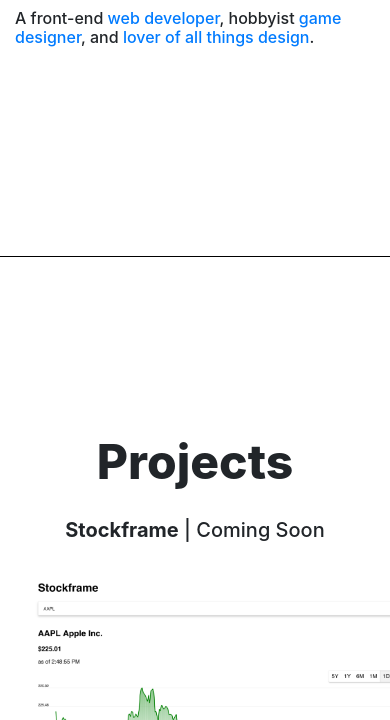
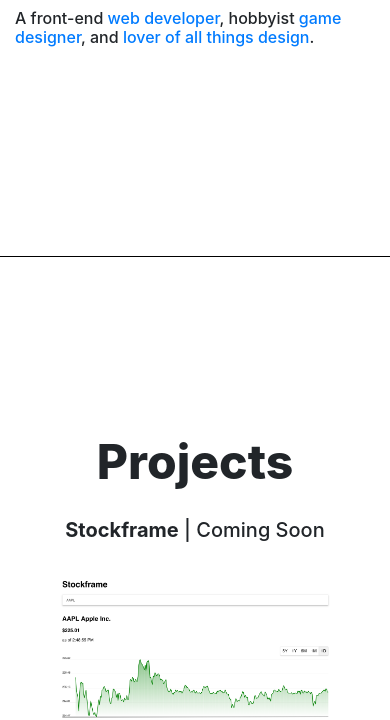
Before and after one commit to realsnehpatel/jchiaramonte7.github.io, a plain HTML site: page index.html in a window 390 px wide. Shown: the part 380-1100 px from the top of the page. Drawn offline with nearby package versions, Linux system fonts and the light colour scheme.

Commit message:
responsive test

```diff
--- a/index.html
+++ b/index.html
@@ -51,7 +51,7 @@
 						<b>Stockframe</b> | Coming Soon
 					</h5>
 					<br>
-					<img src="img/stockframe.png" width="400px" />
+					<img src="img/stockframe.png" width="300px" />
 				</div>
 			</div>
 		</div>
```
